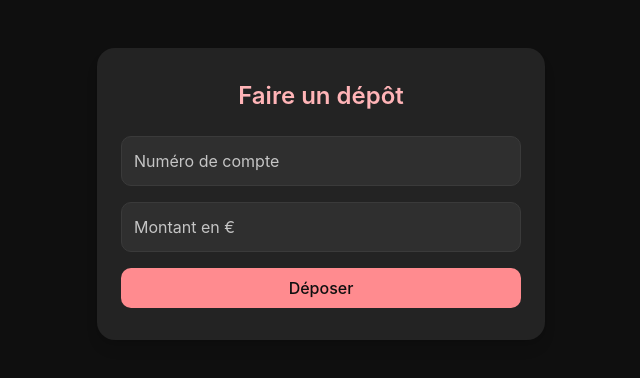
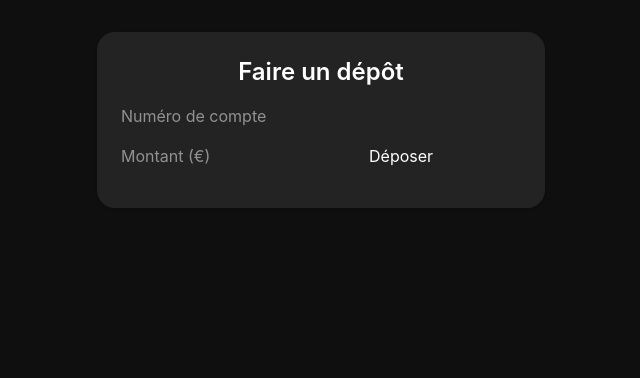
Before and after one commit to NaKyoo/bank_front, a React (Vite) app: page /deposit in a window 1280 px wide. Shown: the top 378 px of the page, without its empty margins (319-959 px from the left). Built offline with nearby package versions, Linux system fonts and the light colour scheme; sample sign-in values are in the browser's storage.

Commit message:
UPDATE | separation code depot d'argent

```diff
--- /dev/null
+++ b/src/api/depositService.js
@@ -0,0 +1,26 @@
+import { getAuthToken } from "./authService";
+
+export const depositService = {
+  depositToAccount: async (accountNumber, amount) => {
+    const token = getAuthToken();
+
+    const params = new URLSearchParams({
+      account_number: accountNumber,
+      deposit_amount: amount.toString(),
+    });
+
+    const response = await fetch(`/api/deposit?${params.toString()}`, {
+      method: "POST",
+      headers: {
+        Authorization: `Bearer ${token}`,
+      },
+    });
+
+    if (!response.ok) {
+      const text = await response.text();
+      throw new Error(text || "Erreur lors du dépôt.");
+    }
+
+    return await response.json();
+  },
+};
--- a/src/components/DepositForm.jsx
+++ b/src/components/DepositForm.jsx
@@ -1,92 +1,53 @@
+import { useState } from "react";
+import { useDeposit } from "../hooks/useDeposit";
 
-import { useState } from 'react';
+const DepositForm = () => {
+  const [accountNumber, setAccountNumber] = useState("");
+  const [amount, setAmount] = useState("");
 
-const DepositPage = () => {
-
-    const [amount, setAmount] = useState('');  // ce que l'utilisateur tape dans le champ (montant à déposer) //
-    const [error, setError] = useState(''); // message d'erreur si montnant invalide //
-    const [success, setSuccess] = useState(''); // message de confitrmation si dépôt réussi //
-
-    const [accountNumber, setAccountNumber] = useState(''); // état pour stocker le numéro de compte //
+  const { deposit, loading, error, success } = useDeposit();
 
   const handleSubmit = async (e) => {
-        e.preventDefault(); // empêche le rechargement de la page //
-        const numAmount = parseFloat(amount); // analyse la chaine de caractère et renvoie un flottant //
+    e.preventDefault();
+    const numAmount = parseFloat(amount);
 
-        // vérifie si l'utilisateur à entré un montant valide //
     if (isNaN(numAmount) || numAmount <= 0) {
-            setError('Veuillez entrer un montant valide supérieur à zéro.');
-            setSuccess('');
+      alert("Montant invalide.");
       return;
     }
 
-        try {
-            // API JS qui génère une chaîn ede paramètre d'URL type : account_number=FR123456&deposit_amount=150.00 //
-            // cette paretie sert à valider les données avant de les envoyer au serveur //
-            const params = new URLSearchParams({
-                account_number: accountNumber, // num de compte "FR987654321"
-                deposit_amount: numAmount.toString(), // montant dépose (ex :200 €) covertit en string car URLSearchParams prend que ça //
-            });
-
-            const response = await fetch(`/api/deposit?${params.toString()}`, {
-                method: 'POST',
-            });
-
-            if(!response.ok) {
-                const text = await response.text();
-                throw new Error(text);
+    await deposit(accountNumber, numAmount);
+    setAmount("");
   };
 
-            const result = await response.json();
-            setSuccess(`Dépôt de ${numAmount}€ effectué avec succès.`);
-            setError('');
-            setAmount('');
-            } catch (err) {
-                setError(`Erreur lors du dépôt: ${err.message}`);
-                setSuccess('');
-            }
-
-
-    };
-
-        // affichage html //
   return (
-        <div className="max-w-md mx-auto mt-12 px-6 py-8 rounded-lg shadow-lg"
-         style={{ backgroundColor: 'var(--surface)', color: 'var(--text)' }}>
-
-            <h2 className="text-2xl font-semibold mb-6 text-center text-[var(--primary-light)]">Faire un dépôt</h2>
-
-            <form onSubmit={handleSubmit} className ="flex flex-col gap-4">
+    <div className="max-w-md mx-auto mt-8 p-6 rounded-lg shadow bg-[var(--surface)] text-[var(--text)]">
+      <h2 className="text-2xl font-semibold text-center mb-4">Faire un dépôt</h2>
+      <form onSubmit={handleSubmit} className="space-y-4">
         <input
-                    type="texte"
+          type="text"
           placeholder="Numéro de compte"
-                    value={accountNumber} // champ relié à l'état React //
-                    onChange={(e) => setAccountNumber(e.target.value)} // met à jour l'état à chaque modification du champ //
-                    className ="p-3 rounded-md border border-[var(--border)] bg-[var(--surface-light)] text-[var(--text)] placeholder:text-[var(--text-muted)] focus:outline-none focus:ring-2 focus:ring-[var(--primary)]"
+          value={accountNumber}
+          onChange={(e) => setAccountNumber(e.target.value)}
+          className="input"
         />
         <input
           type="number"
+          placeholder="Montant (€)"
+          value={amount}
+          onChange={(e) => setAmount(e.target.value)}
+          className="input"
           step="0.01"
-                    placeholder="Montant en €"
-                    value={amount} // champ relié à l'état React //
-                    onChange={(e) => setAmount(e.target.value)} // met à jour l'état à chaque modification du champ //
-                    className ="p-3 rounded-md border border-[var(--border)] bg-[var(--surface-light)] text-[var(--text)] placeholder:text-[var(--text-muted)] focus:outline-none focus:ring-2 focus:ring-[var(--primary)]"
         />
-                <button
-                    type="submit"
-                    className="bg-[var(--primary)] hover:bg-[var(--primary-dark)] text-[var(--text-inverse)] font-medium py-2 rounded-md transition"
-                >Déposer</button>
+        <button type="submit" disabled={loading} className="btn-primary">
+          {loading ? "Traitement..." : "Déposer"}
+        </button>
       </form>
 
-            {// rendering conditionnele des messages d'erreur et de succès //
-            error && <p className="mt-4 text-[var(--error)] text-sm text-center">{error}</p>}
-            {success && <p className="mt-4 text-[var(--success)] text-sm text-center">{success}</p>}
+      {error && <p className="text-[var(--error)] text-sm mt-2">{error}</p>}
+      {success && <p className="text-[var(--success)] text-sm mt-2">{success}</p>}
     </div>
-
   );
-
-
 };
 
-// rend disponible le comosant pour l'utiliser ailleur dans le code //
-export default DepositPage;
+export default DepositForm;
--- a/src/components/modal/DetailsModal.jsx
+++ b/src/components/modal/DetailsModal.jsx
@@ -1,5 +1,8 @@
 import PropTypes from "prop-types";
 import { parseDate } from "../../utils/parseDate";
+
+// utiliser pour les bouton de navigation -évite les rechargement //
+import { Link } from "react-router-dom";
 
 const DetailsModal = ({ account}) => {
   if (!account) return null;
@@ -18,21 +21,23 @@ const DetailsModal = ({ account}) => {
       </div>
 
       <div className="flex flex-col gap-3 mt-4">
-        <button className="p-3 rounded-md bg-primary text-text-inverse font-semibold hover:brightness-110 transition">
+        <Link
+          to="/deposit"
+          className="p-3 rounded-md bg-primary text-text-inverse font-semibold hover:brightness-110 transition">
           Faire un dépôt
-        </button>
+        </Link>
         <button className="p-3 rounded-md bg-primary text-text-inverse font-semibold hover:brightness-110 transition">
           Faire un virement
         </button>
         <button className="p-3 rounded-md bg-primary text-text-inverse font-semibold hover:brightness-110 transition">
           Voir l'historique
         </button>
-        <button
-          href="/dashboard"
+        <Link
+          to="/dashboard"
           className="p-3 rounded-md bg-error text-text-inverse font-semibold hover:brightness-110 transition"
         >
           Retour
-        </button>
+        </Link>
       </div>
     </div>
   );
--- /dev/null
+++ b/src/hooks/useDeposit.js
@@ -0,0 +1,25 @@
+import { useState } from 'react';
+import { depositService } from '../api/depositService';
+
+export const useDeposit = () => {
+  const [loading, setLoading] = useState(false);
+  const [error, setError] = useState("");
+  const [success, setSuccess] = useState("");
+
+  const deposit = async (accountNumber, amount) => {
+    setLoading(true);
+    setError("");
+    setSuccess("");
+
+    try {
+      await depositService.depositToAccount(accountNumber, amount);
+      setSuccess(`Dépôt de ${amount}€ effectué avec succès.`);
+    } catch (err) {
+      setError(err.message);
+    } finally {
+      setLoading(false);
+    }
+  };
+
+  return { deposit, loading, error, success };
+};
--- a/src/pages/DepositPage.jsx
+++ /dev/null
@@ -1,9 +0,0 @@
-import DepositForm from "../components/DepositForm.jsx";
-
-export default function DepositPage () {
-    return (
-    <div className="deposit-page">
-        <DepositForm />
-    </div>
-    );
-}
--- a/src/routes/AppRouter.jsx
+++ b/src/routes/AppRouter.jsx
@@ -12,7 +12,7 @@ import PrivateRoute from "./PrivateRoute";
 import PublicRoute from "./PublicRoute";
 import Spinner from "../components/Spinner";
 
-import DepositPage from "../pages/DepositPage.jsx";
+import DepositForm from "../components/DepositForm.jsx"; // modifier
 import TransactionDetailsPage from "../pages/TransactionDetailsPage.jsx";
 
 const AppRouter = () => {
@@ -84,12 +84,12 @@ const RouterContent = () => {
           path="/deposit"
           element={
             <PrivateRoute>
-              <DepositPage />
+              <DepositForm />
             </PrivateRoute>
         }
         />
 
-        {/* Page de détzils de transaction */}
+        {/* Page de détails de transaction */}
         <Route
           path="/transactions/:userAccountNumber/:transactionId"
           element={
```
Lines whose indentation alone changed are shown as unchanged.
